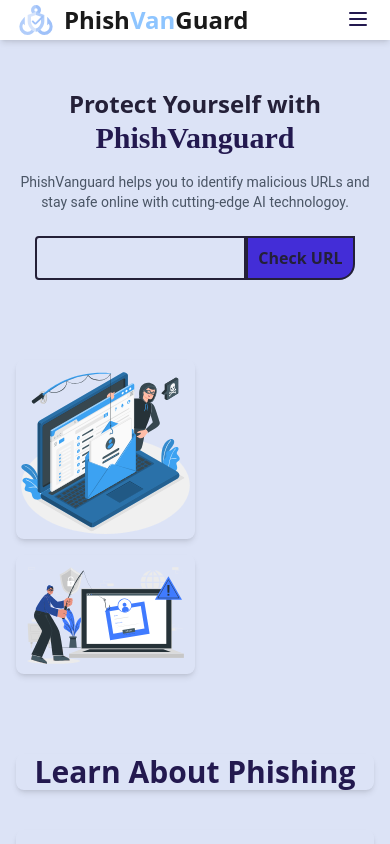
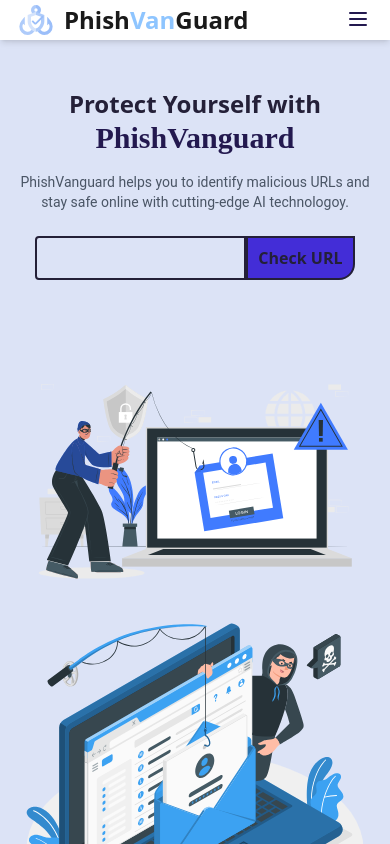
Before and after one commit to iuskhanal/PhishVanguard, a React (Vite) app in the folder Frontend/: page / in a window 390 px wide. Shown: the top 844 px of the page. Built offline with nearby package versions, Linux system fonts and the light colour scheme.

Commit message:
image responsive

```diff
--- a/Frontend/src/Components/Home/Home.jsx
+++ b/Frontend/src/Components/Home/Home.jsx
@@ -4,7 +4,6 @@
 import img_2 from "../../assets/hero-second.svg";
 import PhishingQuestion from "./PhishingQuestion";
 import Up from "./Scroller";
-
 
 const Home = () => {
   const [url, setUrl] = useState("");
@@ -80,37 +79,46 @@
               className="w-[50%] bg-indigo-700 p-2 sm:p-3 rounded-br-2xl text-dark-purple border-2 focus:outline-none focus:border-cornflower-blue transition duration-300 mb-2 sm:mb-4 cursor-pointer hover:bg-purple-600 hover:text-white font-semibold disabled:bg-gray-300 disabled:text-gray-500 disabled:cursor-not-allowed"
               disabled={isLoading}
             >
-              { isLoading ? "checking..." : "Check URL"}
+              {isLoading ? "checking..." : "Check URL"}
             </button>
           </form>
           {error && (
-            <p className="text-red-500 text-sm sm:text-base mb-2 sm:mb-4">{error}</p>
+            <p className="text-red-500 text-sm sm:text-base mb-2 sm:mb-4">
+              {error}
+            </p>
           )}
           <div className="flex flex-col items-center w-full max-w-md">
             {result && (
               <div className="bg-white shadow-md rounded-lg p-4 w-full max-w-md">
-              <h2 className="text-xl font-bold text-dark-purple mb-2">Result</h2>
+                <h2 className="text-xl font-bold text-dark-purple mb-2">
+                  Result
+                </h2>
                 <p className="text-gray-700">
                   The URL <strong>{result.url}</strong> is{" "}
-                <span className={result.is_phishing ? "text-red-500" : "text-green-500"}>
+                  <span
+                    className={
+                      result.is_phishing ? "text-red-500" : "text-green-500"
+                    }
+                  >
                     {result.is_phishing ? "malicious" : "safe"}
-                </span>.
+                  </span>
+                  .
                 </p>
               </div>
             )}
           </div>
         </div>
 
-        <div className="w-full flex flex-col md:flex-row  justify-center  mt-8 px-4 sm:flex-col sm:justify-between">
+         <div className="w-full flex flex-col md:flex-row  justify-center   mt-8 px-4">
+          <img
+            src={img_2}
+            alt="Phishing"
+            className="w-full  max-w-[900px] max-h-[400px] h-auto object-cover rounded-md"
+          />
           <img
             src={img_1}
-           alt="Phising"
-           className="w-[50%] h-auto mb-4 sm:mb-6 rounded-lg shadow-md"
-          />
-          <img
-          src={img_2}
-           alt="Phisng"
-           className="w-[50%] h-auto mb-4 sm:mb-6 rounded-lg shadow-md"
+            alt="Phishing"
+            className="w-full  max-w-[800px] max-h-[400px] h-auto object-fit rounded-md"
           />
         </div>
 
--- a/Frontend/src/main.jsx
+++ b/Frontend/src/main.jsx
@@ -22,7 +22,6 @@
 )
 
 createRoot(document.getElementById('root')).render(
-  <StrictMode>
+
     <RouterProvider router ={router} />
-  </StrictMode>,
 )
```
Lines whose indentation alone changed are shown as unchanged.
